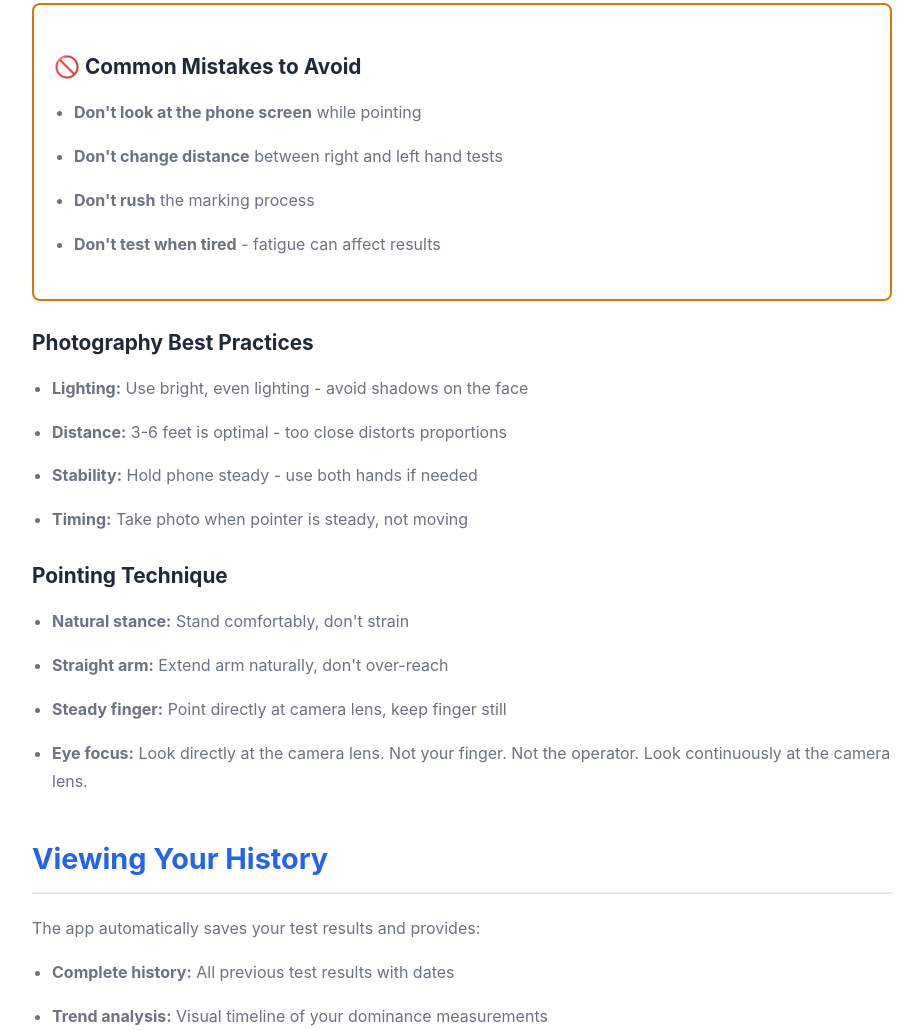
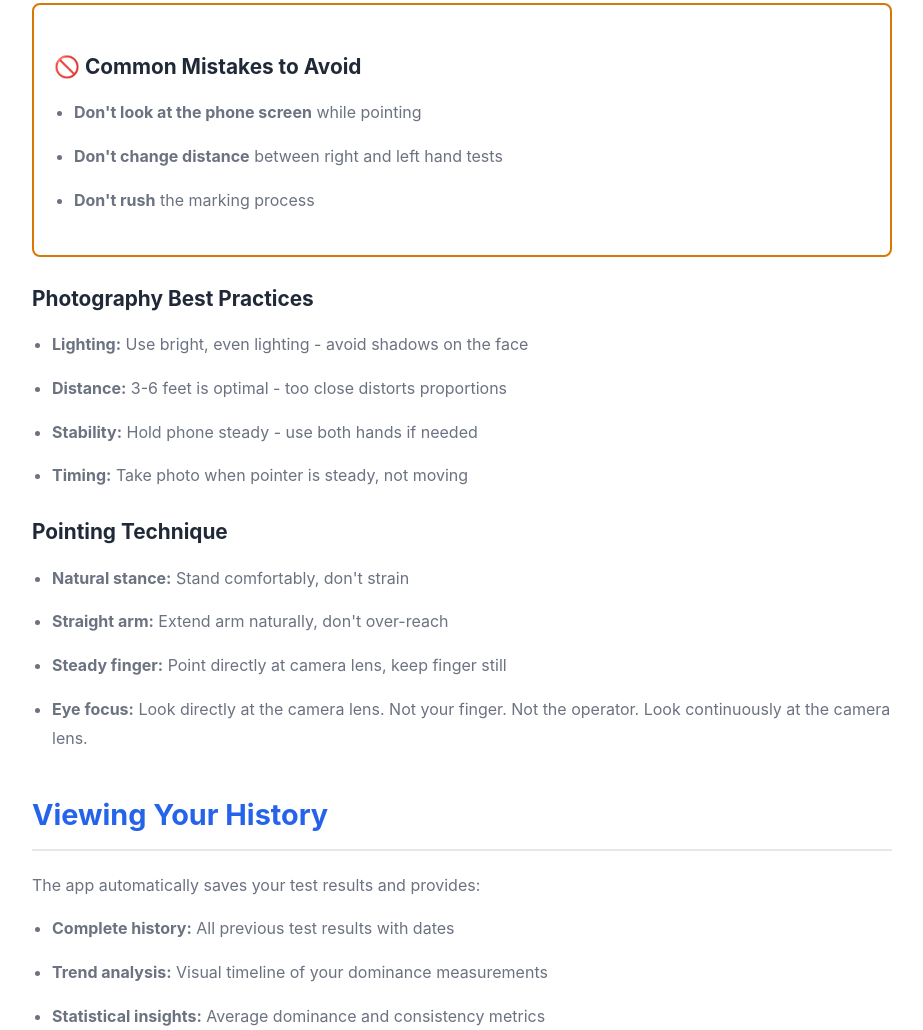
Before and after one commit to richwass/eyedominance-website, a plain HTML site: page instructions.html in a window 1280 px wide. Shown: the part 4868-5898 px from the top of the page, without its empty margins (178-1101 px from the left). Drawn offline with Linux system fonts and the light colour scheme.

Commit message:
Remove 'don't test when tired' from common mistakes - allows flexible testing timing

```diff
--- a/instructions.html
+++ b/instructions.html
@@ -259,7 +259,6 @@
                 <li><strong>Don't look at the phone screen</strong> while pointing</li>
                 <li><strong>Don't change distance</strong> between right and left hand tests</li>
                 <li><strong>Don't rush</strong> the marking process</li>
-                <li><strong>Don't test when tired</strong> - fatigue can affect results</li>
             </ul>
         </div>
 
```
Also changed, not shown: 1 other file.
